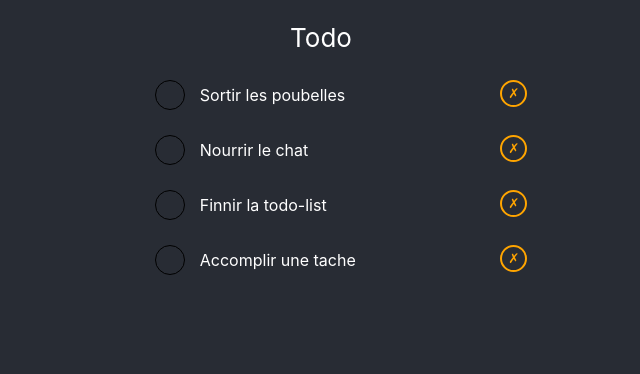
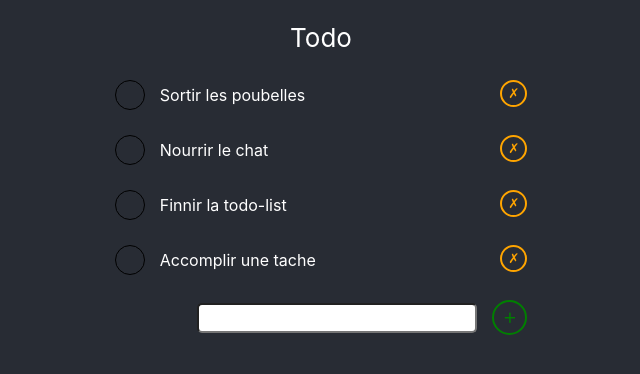
Before and after one commit to MathieuBouvet/reac-todo, a React (Create React App) app: page / in a window 1280 px wide. Shown: the top 374 px of the page, without its empty margins (319-959 px from the left). Built offline with nearby package versions, Linux system fonts and the light colour scheme.

Commit message:
Use AddTodo component in TodoList

```diff
--- a/src/components/TodoList/TodoList.css
+++ b/src/components/TodoList/TodoList.css
@@ -17,4 +17,5 @@
 	flex-flow: column;
 	max-width: 33vw;
 	margin: auto;
+	padding: 0;
 }
--- a/src/components/TodoList/TodoList.js
+++ b/src/components/TodoList/TodoList.js
@@ -4,6 +4,7 @@ import "./TodoList.css";
 import logo from "../../assets/images/logo.svg";
 
 import Todo from "../Todo";
+import AddTodo from "../AddTodo";
 
 import data from "../../utils/mockTodo";
 
@@ -13,6 +14,7 @@ class TodoList extends React.Component {
 		this.state = {
 			todos: [],
 			todosLoaded: false,
+			addTodoValue: "",
 		};
 	}
 	componentDidMount() {
@@ -44,6 +46,12 @@ class TodoList extends React.Component {
 		}
 	};
 
+	addTodoValueChange = (e) => {
+		this.setState({
+			addTodoValue: e.target.value,
+		});
+	};
+
 	render() {
 		return !this.state.todosLoaded ? (
 			<div className="loading">
@@ -51,6 +59,7 @@ class TodoList extends React.Component {
 				<p> Loading...</p>
 			</div>
 		) : (
+			<React.Fragment>
 				<ul className="todos-loaded">
 					{this.state.todos.map((todo) => (
 						<Todo
@@ -62,6 +71,11 @@ class TodoList extends React.Component {
 						/>
 					))}
 				</ul>
+				<AddTodo
+					addTodoValue={this.state.addTodoValue}
+					changeValue={this.addTodoValueChange}
+				/>
+			</React.Fragment>
 		);
 	}
 }
```
Lines whose indentation alone changed are shown as unchanged.
